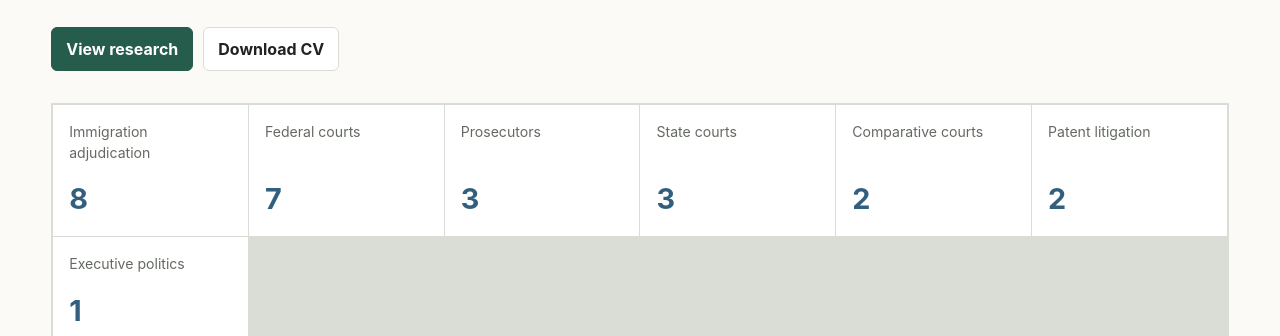
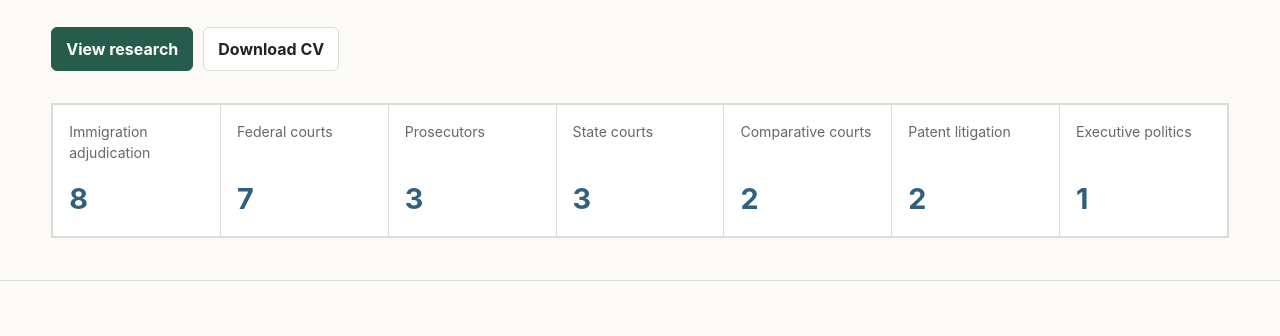
Before and after one commit to bankspmiller-phd/webpage, a plain HTML site: page index.html in a window 1280 px wide. Shown: the part 483-819 px from the top of the page. Drawn offline with Linux system fonts and the light colour scheme.

Commit message:
Add files via upload

```diff
--- a/styles.css
+++ b/styles.css
@@ -164,7 +164,7 @@ h3 {
 
 .focus-band ul {
   display: grid;
-  grid-template-columns: repeat(6, minmax(0, 1fr));
+  grid-template-columns: repeat(auto-fit, minmax(150px, 1fr));
   gap: 1px;
   margin: 0;
   padding: 1px;
```
